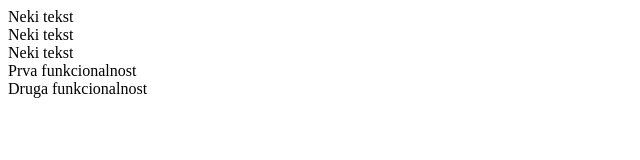
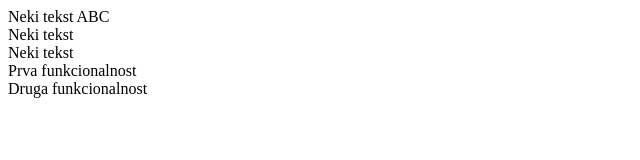
Before and after one commit to sisicfaris-ita/demo-repo, a plain HTML site: page index.html in a window 1280 px wide. Shown: the full height of the page, 0-640 px from the left. Drawn offline with Linux system fonts and the light colour scheme.

Commit message:
Treca funkcionalnost

```diff
--- a/index.html
+++ b/index.html
@@ -6,7 +6,7 @@
     <title>Document</title>
 </head>
 <body>
-    <div>Neki tekst</div>
+    <div>Neki tekst ABC</div>
     <div>Neki tekst</div>
     <div>Neki tekst</div>
     <div>Prva funkcionalnost</div>
```
